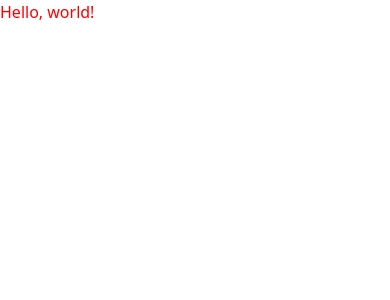
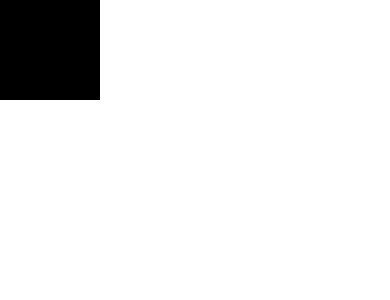
Before and after one commit to scottwillmoore/ece4094, a React (Vite) app: page / in a window 390 px wide. Shown: the top 300 px of the page. Built offline with nearby package versions, Linux system fonts and the light colour scheme.

Commit message:
Create Editor component and various hooks to create a responsive canvas

```diff
--- a/src/App.module.css
+++ b/src/App.module.css
@@ -1,3 +1,5 @@
-.greeting {
-	color: red;
+.app {
+	position: absolute;
+	width: 100%;
+	height: 100%;
 }
--- a/src/App.tsx
+++ b/src/App.tsx
@@ -1,7 +1,12 @@
 import React from "react";
 
 import css from "./App.module.css";
+import { Editor } from "./components/Editor";
 
 export function App() {
-	return <p className={css.greeting}>Hello, world!</p>;
+	return (
+		<div className={css.app}>
+			<Editor />
+		</div>
+	);
 }
--- /dev/null
+++ b/src/components/Editor.module.css
@@ -0,0 +1,9 @@
+.editor {
+	width: 100%;
+	height: 100%;
+}
+
+.viewport {
+	width: 100%;
+	height: 100%;
+}
--- /dev/null
+++ b/src/components/Editor.tsx
@@ -0,0 +1,21 @@
+import React, { useLayoutEffect } from "react";
+
+import { useCanvas } from "../hooks/useCanvas";
+import css from "./Editor.module.css";
+
+export function Editor() {
+	const { ref, canvas, context, width, height } = useCanvas();
+
+	useLayoutEffect(() => {
+		if (context) {
+			context.clearRect(0, 0, width, height);
+			context.fillRect(0, 0, 100, 100);
+		}
+	}, [canvas, context, width, height]);
+
+	return (
+		<div className={css.editor}>
+			<canvas className={css.viewport} ref={ref}></canvas>
+		</div>
+	);
+}
--- /dev/null
+++ b/src/hooks/useCanvas.tsx
@@ -0,0 +1,45 @@
+import { RefCallback, useCallback, useLayoutEffect, useState } from "react";
+
+import { usePhysicalSize } from "./usePhysicalSize";
+import { useRefEffect } from "./useRefEffect";
+
+function useMergedRefCallbacks<T>(refs: RefCallback<T>[]): RefCallback<T> {
+	return useCallback((element) => {
+		for (const ref of refs) {
+			ref(element);
+		}
+	}, []);
+}
+
+export function useCanvas() {
+	const [canvas, setCanvas] = useState<HTMLCanvasElement | null>(null);
+	const [context, setContext] = useState<CanvasRenderingContext2D | null>(null);
+
+	const { ref: sizeRef, width, height } = usePhysicalSize();
+
+	const contextRef = useRefEffect<HTMLCanvasElement>((canvas) => {
+		setCanvas(canvas);
+
+		const context = canvas.getContext("2d");
+		if (context) {
+			setContext(context);
+		}
+	});
+
+	useLayoutEffect(() => {
+		if (canvas) {
+			canvas.width = width;
+			canvas.height = height;
+		}
+	}, [canvas, width, height]);
+
+	const ref = useMergedRefCallbacks([sizeRef, contextRef]);
+
+	return {
+		ref,
+		canvas,
+		context,
+		width,
+		height,
+	};
+}
--- /dev/null
+++ b/src/hooks/useDevicePixelRatio.tsx
@@ -0,0 +1,17 @@
+import { useEffect, useState } from "react";
+
+export function useDevicePixelRatio() {
+	const [devicePixelRatio, setDevicePixelRatio] = useState(
+		window.devicePixelRatio
+	);
+
+	useEffect(() => {
+		const mediaQuery = `(resolution: ${devicePixelRatio.toFixed(0)}x)`;
+		const mediaQueryList = window.matchMedia(mediaQuery);
+		const handleChange = () => setDevicePixelRatio(window.devicePixelRatio);
+		mediaQueryList.addEventListener("change", handleChange, { once: true });
+		return () => mediaQueryList.removeEventListener("change", handleChange);
+	}, [devicePixelRatio]);
+
+	return devicePixelRatio;
+}
--- /dev/null
+++ b/src/hooks/usePhysicalSize.tsx
@@ -0,0 +1,17 @@
+import { useDevicePixelRatio } from "./useDevicePixelRatio";
+import { useSize } from "./useSize";
+
+export function usePhysicalSize() {
+	const devicePixelRatio = useDevicePixelRatio();
+	const { ref, width: cssWidth, height: cssHeight } = useSize();
+
+	const physicalWidth = devicePixelRatio * cssWidth;
+	const physicalHeight = devicePixelRatio * cssHeight;
+
+	return {
+		ref,
+		devicePixelRatio,
+		width: physicalWidth,
+		height: physicalHeight,
+	};
+}
--- /dev/null
+++ b/src/hooks/useRefEffect.tsx
@@ -0,0 +1,27 @@
+import { RefCallback, useCallback, useRef } from "react";
+
+type Destructor = () => void;
+export type RefEffectCallback<T> = (element: T) => void | Destructor;
+
+export function useRefEffect<T>(effect: RefEffectCallback<T>): RefCallback<T> {
+	const destructorRef = useRef<Destructor | null>(null);
+
+	const ref = useCallback<RefCallback<T>>(
+		(element) => {
+			if (destructorRef.current) {
+				destructorRef.current();
+				destructorRef.current = null;
+			}
+
+			if (element) {
+				const destructor = effect(element);
+				if (destructor) {
+					destructorRef.current = destructor;
+				}
+			}
+		},
+		[effect]
+	);
+
+	return ref;
+}
--- /dev/null
+++ b/src/hooks/useSize.tsx
@@ -0,0 +1,30 @@
+import { useCallback, useState } from "react";
+
+import { useRefEffect } from "./useRefEffect";
+
+const initialState = { width: 0, height: 0 };
+
+export function useSize<T extends HTMLElement>() {
+	const [size, setSize] = useState(initialState);
+
+	const handleResize = useCallback<ResizeObserverCallback>((entries) => {
+		if (entries[0]) {
+			const { width, height } = entries[0].contentRect;
+			setSize({ width, height });
+		}
+	}, []);
+
+	const ref = useRefEffect<T>((element) => {
+		const { width, height } = element.getBoundingClientRect();
+		setSize({ width, height });
+
+		const resizeObserver = new ResizeObserver(handleResize);
+		resizeObserver.observe(element);
+
+		return () => {
+			resizeObserver.disconnect();
+		};
+	});
+
+	return { ref, ...size };
+}
```
Also changed, not shown: src/hooks/useAnimationFrame.tsx (added, +18 -0 lines).
